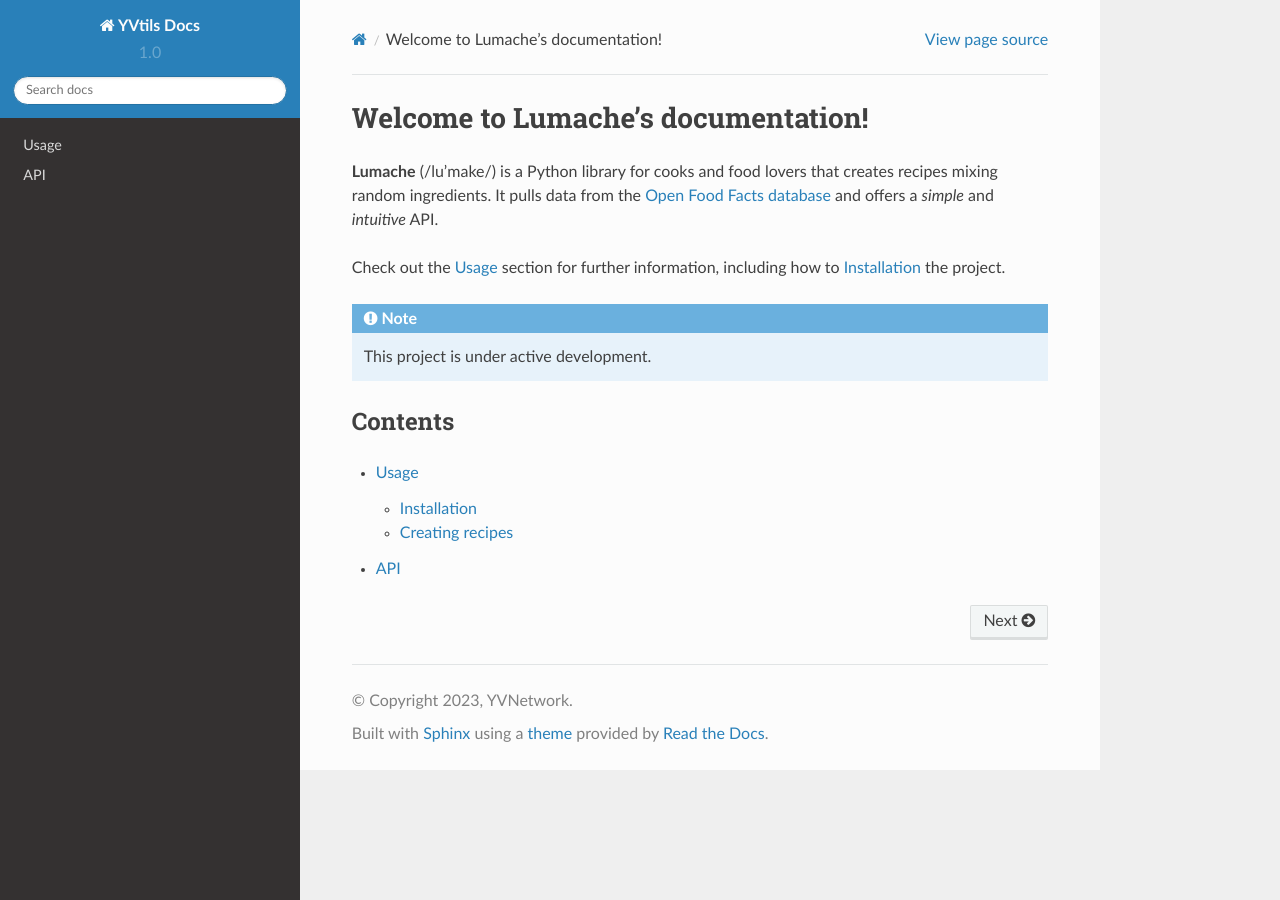
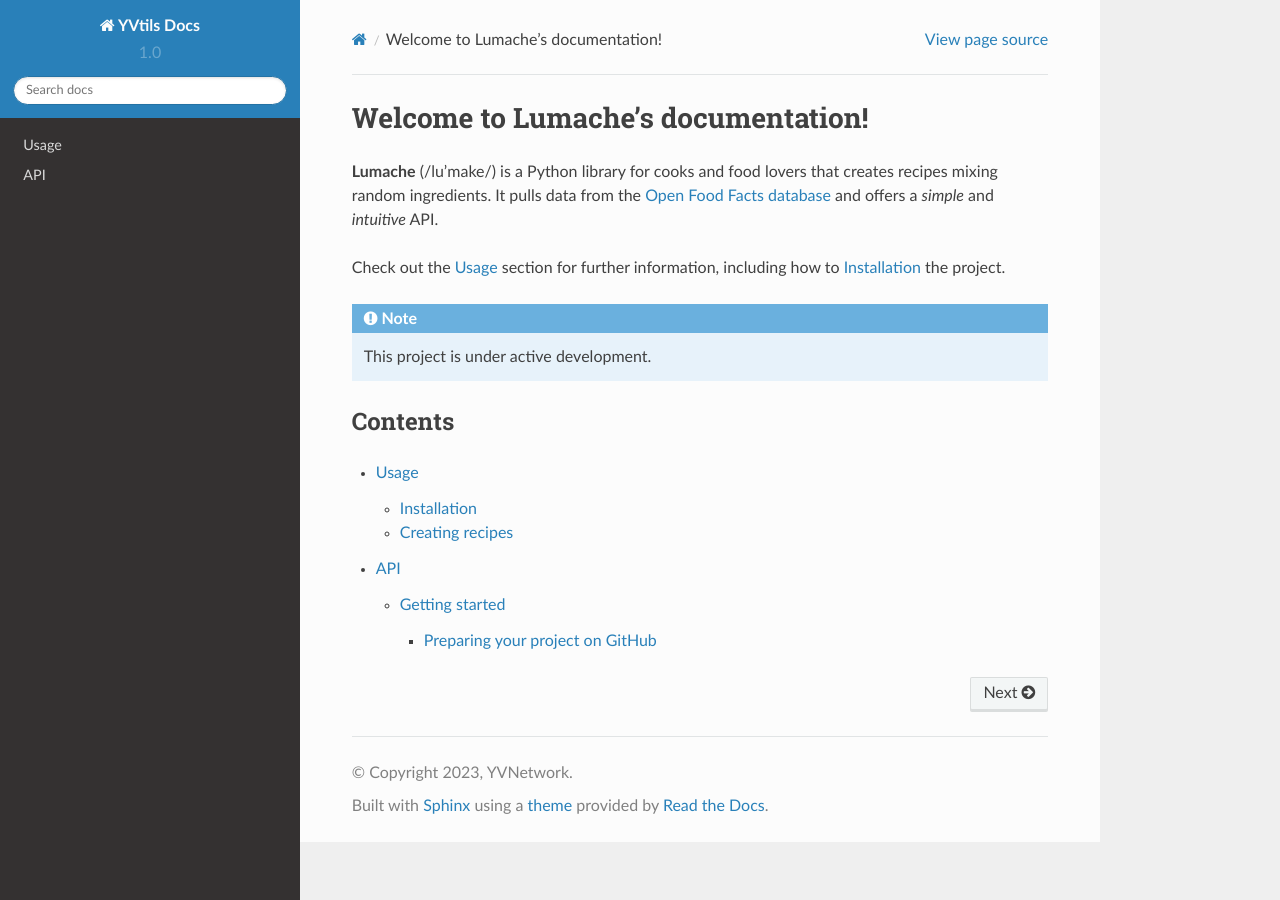
Before and after one commit to WolfiiYV/yvtils-docs, a Sphinx documentation site: the page built from docs/source/index.rst, in a window 1280 px wide. Built offline with Sphinx 7.4.7 and the Read the Docs theme 2.0.0, drawn with Linux system fonts in a browser that asks for light colours.

Commit message:
Update api.rst

```diff
--- a/docs/source/api.rst
+++ b/docs/source/api.rst
@@ -1,5 +1,11 @@
 API
 ===
+
+Getting started
+---------------
+
+Preparing your project on GitHub
+~~~~~~~~~~~~~~~~~~~~~~~~~~~~~~~~
 
 .. autosummary::
    :toctree: generated
```
